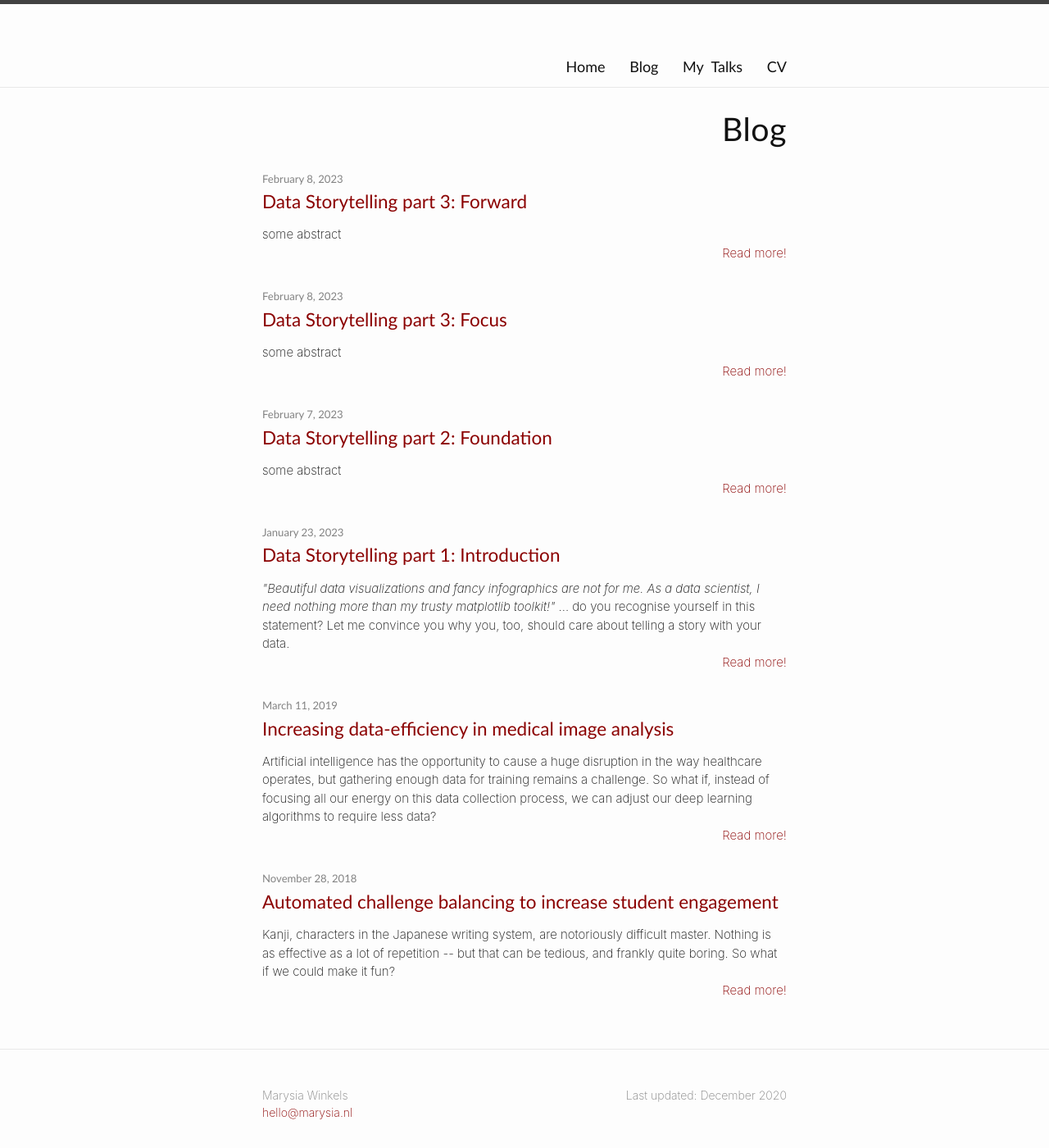
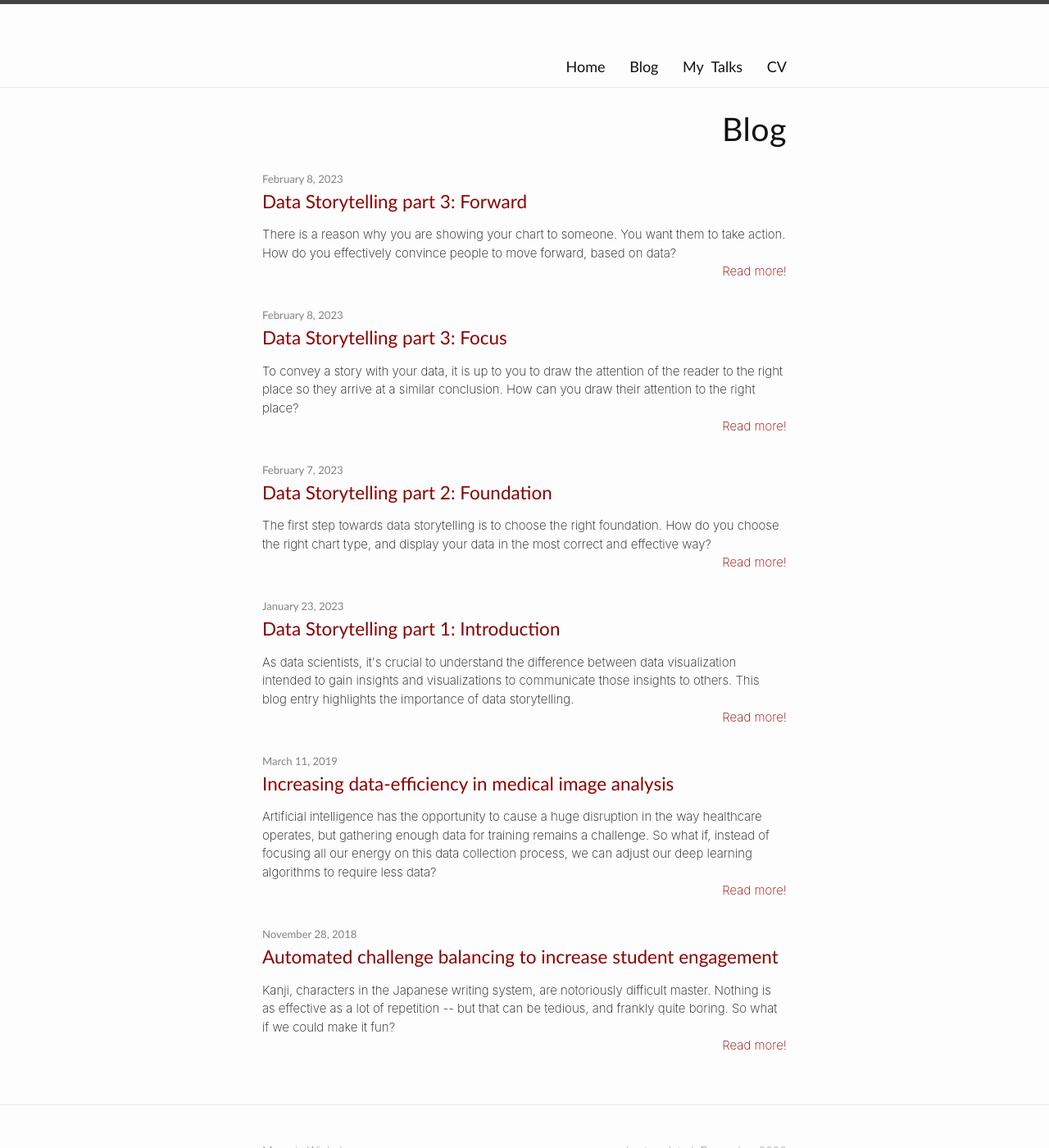
Before and after one commit to marysia/marysia.github.io, a Jekyll site: the page built from blog.md, in a window 1280 px wide and 1400 px high. Shown: the whole window at 82% size. Built offline with Jekyll 4.4.1, drawn with Linux system fonts in a browser that asks for light colours.

Commit message:
update blogs

```diff
--- a/_posts/2023-01-23-data-storytelling.markdown
+++ b/_posts/2023-01-23-data-storytelling.markdown
@@ -5,7 +5,7 @@ date:   2023-01-23 16:25:56 +0100
 author: Marysia Winkels
 permalink: /blog/data-storytelling-introduction/
 categories: AI-projects
-abstract: "<i>\"Beautiful data visualizations and fancy infographics are not for me. As a data scientist, I need nothing more than my trusty matplotlib toolkit!\"</i> ... do you recognise yourself in this statement? Let me convince you why you, too, should care about telling a story with your data."
+abstract: "As data scientists, it's crucial to understand the difference between data visualization intended to gain insights and visualizations to communicate those insights to others. This blog entry highlights the importance of data storytelling."
 
 
 ---
--- a/_posts/2023-02-07-storytelling-foundation.markdown
+++ b/_posts/2023-02-07-storytelling-foundation.markdown
@@ -5,7 +5,7 @@ date:   2023-02-07 16:25:56 +0100
 author: Marysia Winkels
 permalink: /blog/data-storytelling-foundation/
 categories: AI-projects
-abstract: "some abstract"
+abstract: "The first step towards data storytelling is to choose the right foundation. How do you choose the right chart type, and display your data in the most correct and effective way?"
 
 
 ---
--- a/_posts/2023-02-08-storytelling-focus.markdown
+++ b/_posts/2023-02-08-storytelling-focus.markdown
@@ -5,7 +5,7 @@ date:   2023-02-08 16:25:56 +0100
 author: Marysia Winkels
 permalink: /blog/data-storytelling-focus/
 categories: AI-projects
-abstract: "some abstract"
+abstract: "To convey a story with your data, it is up to you to draw the attention of the reader to the right place so they arrive at a similar conclusion. How can you draw their attention to the right place?"
 
 
 ---
--- a/_posts/2023-02-09-storytelling-forward.markdown
+++ b/_posts/2023-02-09-storytelling-forward.markdown
@@ -5,7 +5,7 @@ date:   2023-02-08 16:25:56 +0100
 author: Marysia Winkels
 permalink: /blog/data-storytelling-forward/
 categories: AI-projects
-abstract: "some abstract"
+abstract: "There is a reason why you are showing your chart to someone. You want them to take action. How do you effectively convince people to move forward, based on data?"
 
 
 ---
```
